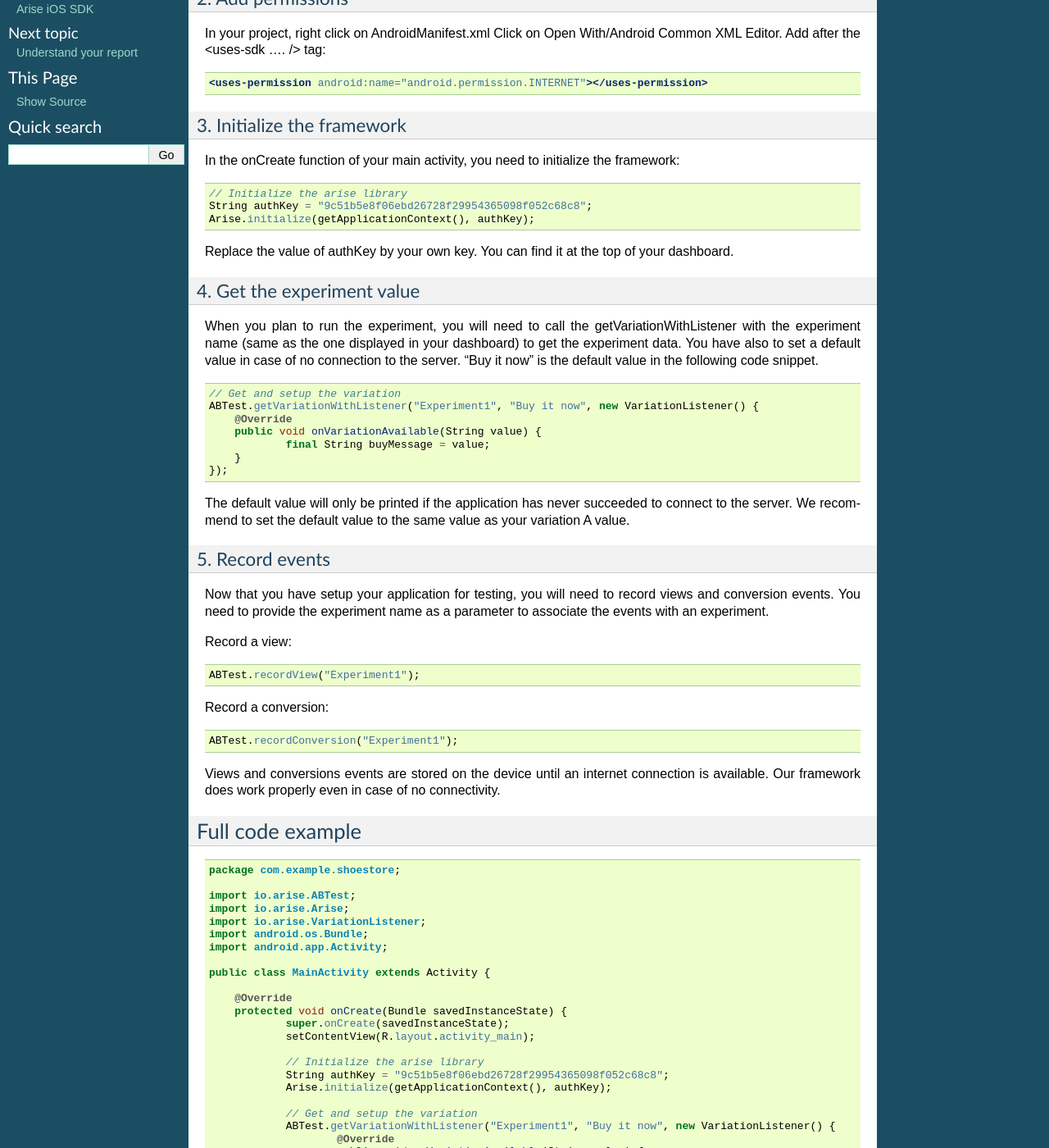
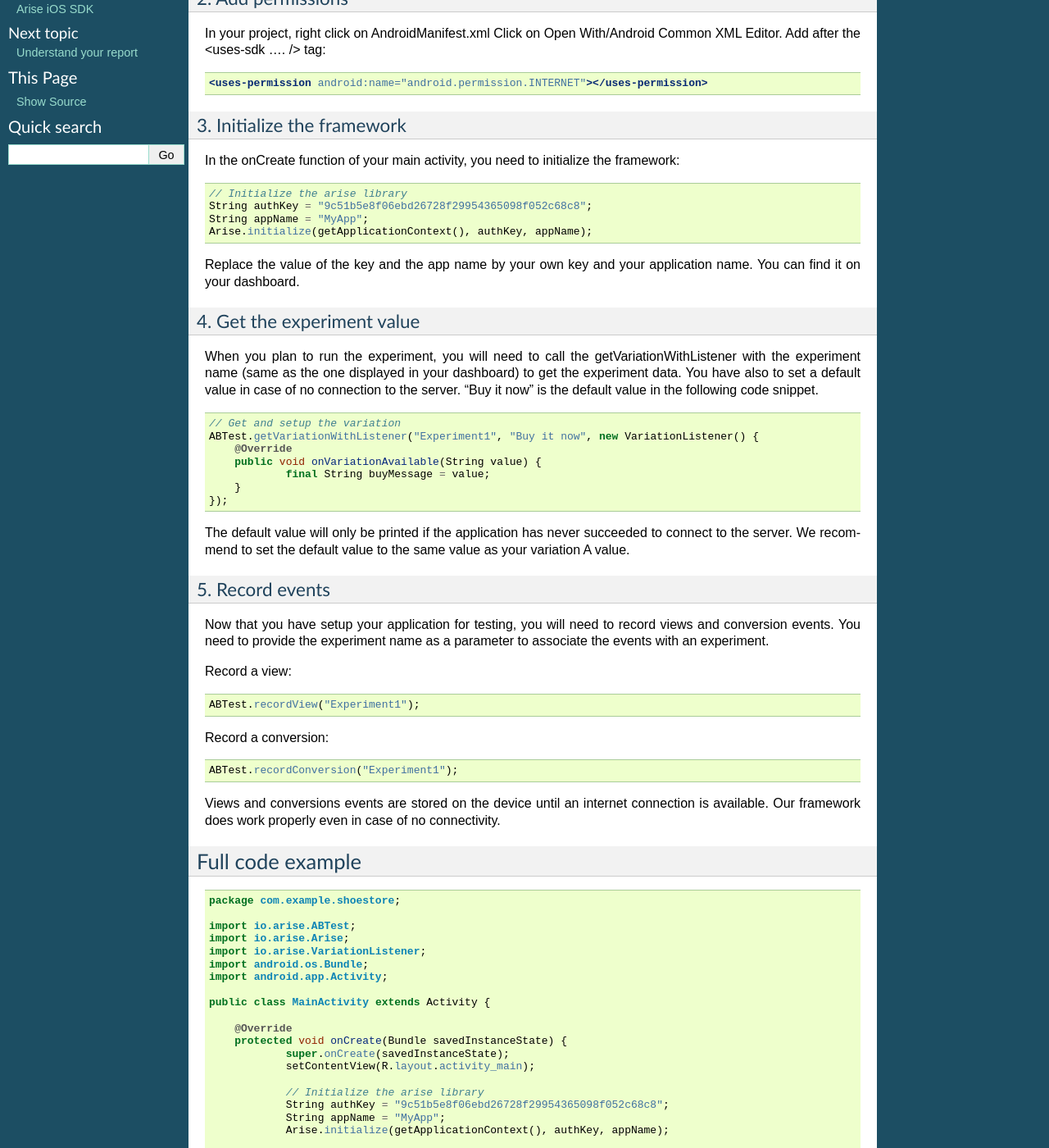
Before and after one commit to smart-mobile-software/arisedocs, a Sphinx documentation site: the page built from docs/source/android.rst, in a window 1280 px wide and 1400 px high, scrolled down 300 px. Shown: the whole window at 82% size. Built offline with Sphinx 7.4.7, drawn with Linux system fonts in a browser that asks for light colours.

Commit message:
Update android.rst

```diff
--- a/docs/source/android.rst
+++ b/docs/source/android.rst
@@ -34,9 +34,10 @@ In the onCreate function of your main activity, you need to initialize the frame
 
     // Initialize the arise library
     String authKey = "9c51b5e8f06ebd26728f29954365098f052c68c8";
-    Arise.initialize(getApplicationContext(), authKey);
+    String appName = "MyApp";
+    Arise.initialize(getApplicationContext(), authKey, appName);
 
-Replace the value of authKey by your own key. You can find it at the top of your dashboard.
+Replace the value of the key and the app name by your own key and your application name. You can find it on your dashboard.
 
 4. Get the experiment value
 ---------------------------
@@ -97,7 +98,8 @@ Full code example
 
     		// Initialize the arise library
     		String authKey = "9c51b5e8f06ebd26728f29954365098f052c68c8";
-    		Arise.initialize(getApplicationContext(), authKey);
+    		String appName = "MyApp";
+    	   	Arise.initialize(getApplicationContext(), authKey, appName);
 
     		// Get and setup the variation
     		ABTest.getVariationWithListener("Experiment1", "Buy it now", new VariationListener() {
```
